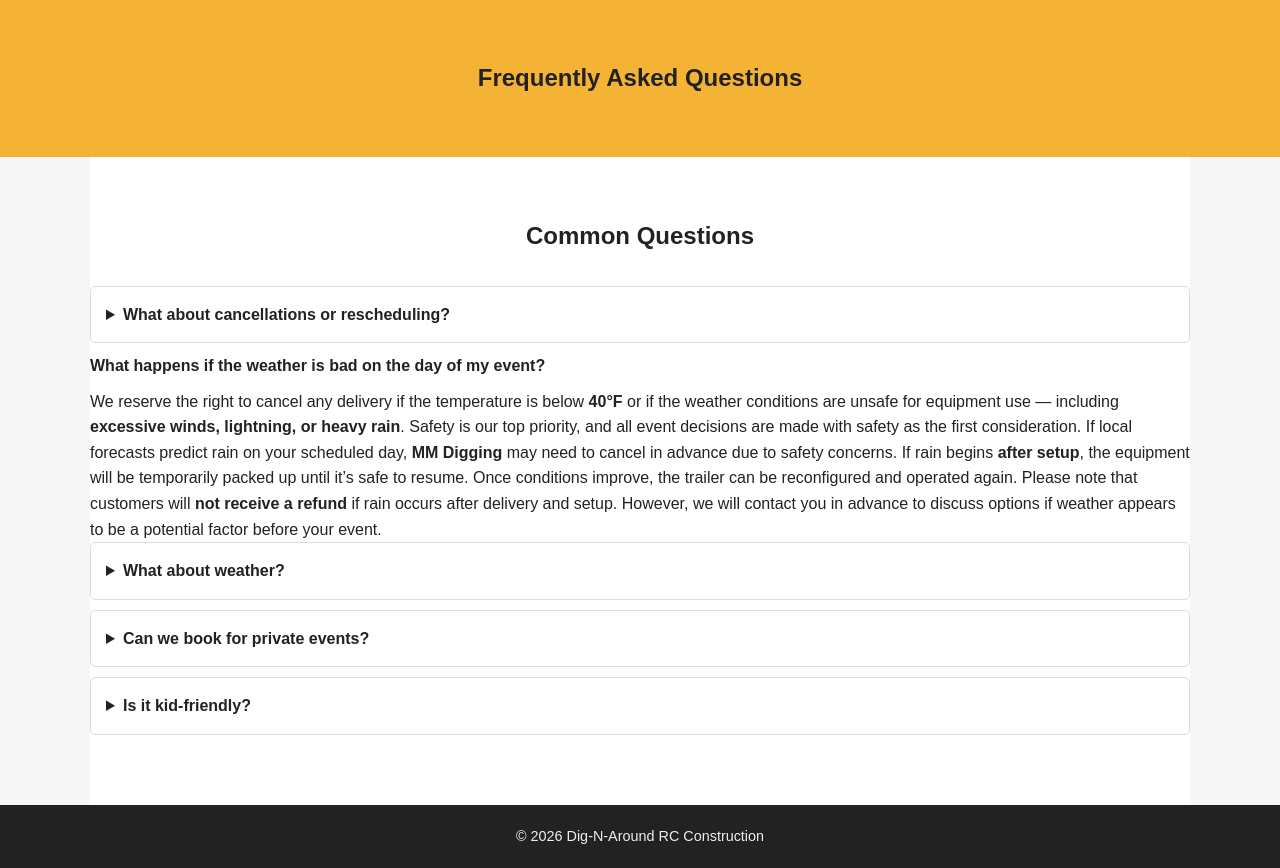
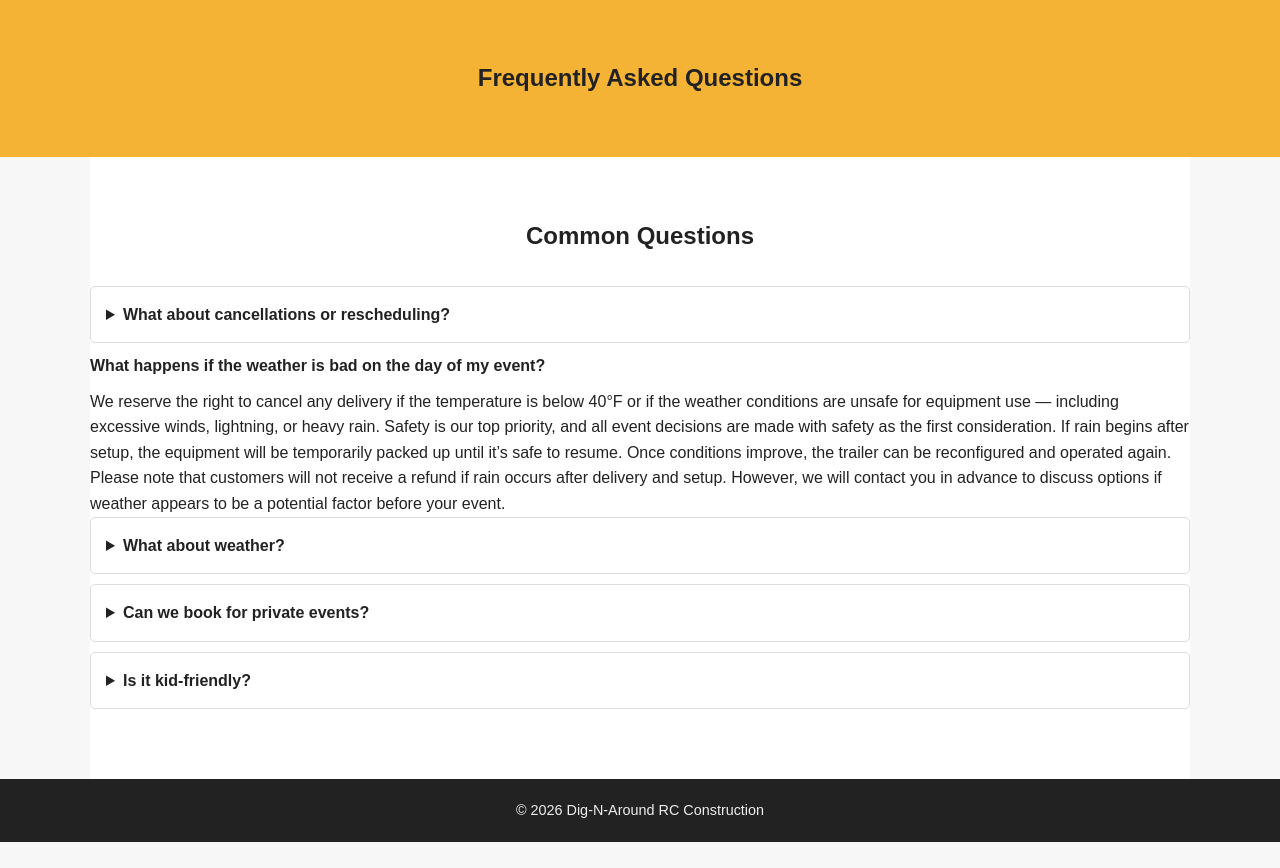
Before and after one commit to DigginBigger/Website, a plain HTML site: page faq.html in a window 1280 px wide. Shown: the part 62-930 px from the top of the page. After the commit the page ends 904 px from the top, so only its background shows below. Drawn offline with Linux system fonts and the light colour scheme.

Commit message:
Update faq.html

```diff
--- a/faq.html
+++ b/faq.html
@@ -33,15 +33,14 @@
     </details>
        <summary>What happens if the weather is bad on the day of my event?</summary>
         <p>We reserve the right to cancel any delivery if the temperature is below
-        <strong>40°F</strong> or if the weather conditions are unsafe for equipment use —
-        including <strong>excessive winds, lightning, or heavy rain</strong>.
+        40°F or if the weather conditions are unsafe for equipment use —
+        including excessive winds, lightning, or heavy rain.
         Safety is our top priority, and all event decisions are made with safety as the first
-        consideration. If local forecasts predict rain on your scheduled day,
-        <strong>MM Digging</strong> may need to cancel in advance due to safety concerns.
-        If rain begins <strong>after setup</strong>, the equipment will be temporarily packed up
+        consideration.
+        If rain begins after setup, the equipment will be temporarily packed up
         until it’s safe to resume. Once conditions improve, the trailer can be reconfigured and
         operated again.
-        Please note that customers will <strong>not receive a refund</strong> if rain occurs after
+        Please note that customers will not receive a refund if rain occurs after
         delivery and setup. However, we will contact you in advance to discuss options if weather
         appears to be a potential factor before your event.
       </p>
```
